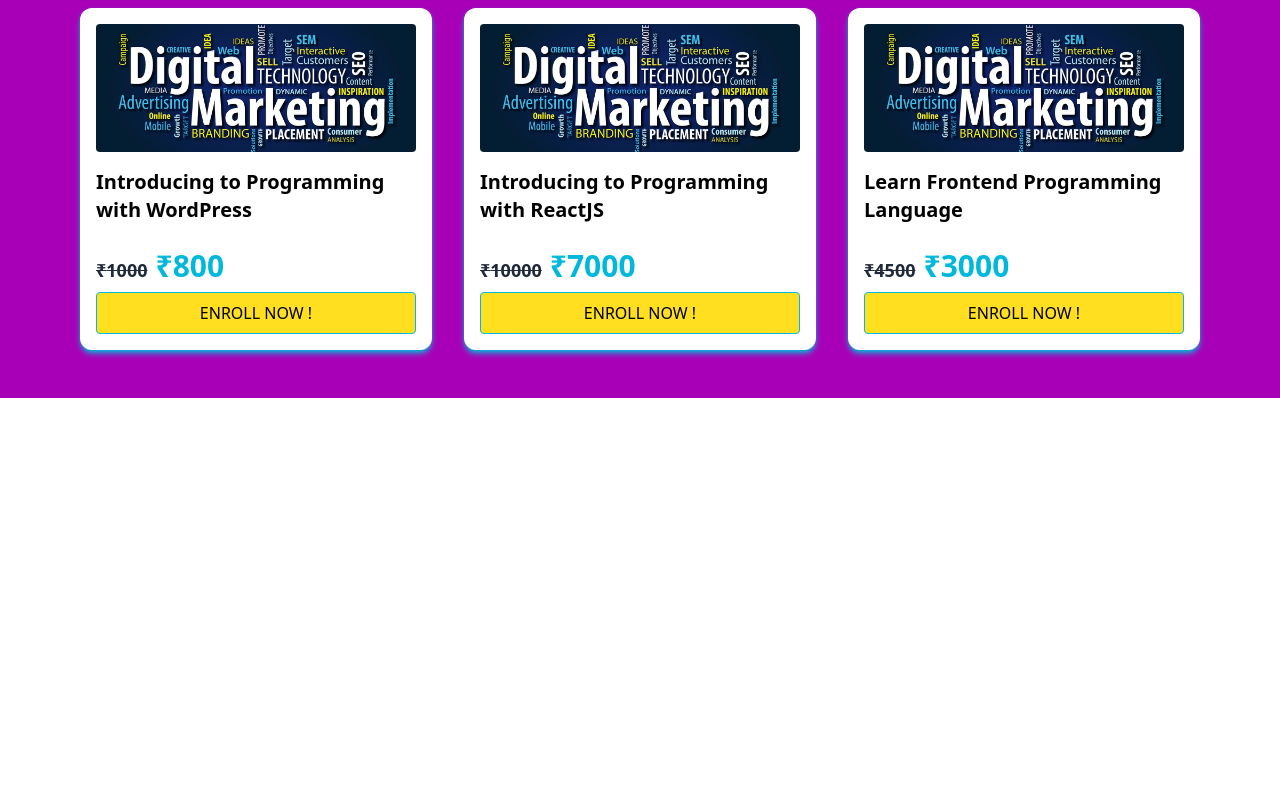
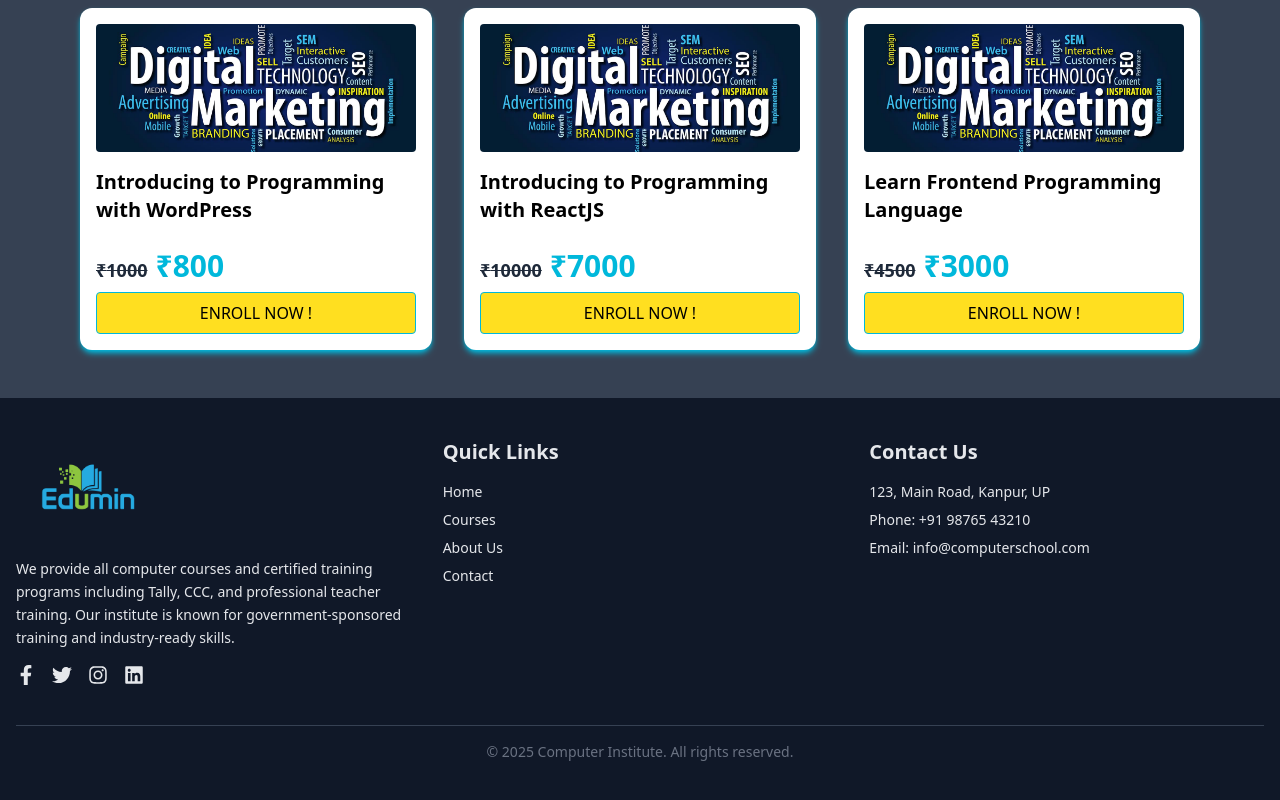
Before and after one commit to Parth4git/edmin, a React (Vite) app: page / in a window 1280 px wide. Shown: the part 2596-3396 px from the top of the page. Before the commit the page ends 2994 px from the top, so only its background shows below. Built offline with nearby package versions, Linux system fonts and the light colour scheme.

Commit message:
new section is added

```diff
--- a/src/App.jsx
+++ b/src/App.jsx
@@ -4,6 +4,7 @@ import Header from "./Component/Header";
 import Hero from "./Component/Hero";
 import Info from "./Component/Info";
 import Courses from "./Component/Courses";
+import Footer from "./Component/Footer";
 
 function App() {
   return (
@@ -14,6 +15,7 @@ function App() {
       <AboutUs />
       <ChooseUs />
       <Courses />
+      <Footer />
     </>
   );
 }
--- a/src/Component/Courses.jsx
+++ b/src/Component/Courses.jsx
@@ -4,7 +4,7 @@ import { coursesCard } from "../assets/dummydata";
 const Course = () => {
   return (
     <>
-      <section className="py-12 bg-fuchsia-700 px-4 md:px-12 lg:px-16">
+      <section className="py-12 bg-gray-700 px-4 md:px-12 lg:px-16">
         <h1 className="text-5xl font-bold text-gray-50 text-center mb-8">
           Explore Courses
         </h1>
--- a/src/Component/Footer.jsx
+++ b/src/Component/Footer.jsx
@@ -0,0 +1,85 @@
+import React from "react";
+import {
+  FaFacebookF,
+  FaTwitter,
+  FaInstagram,
+  FaLinkedin,
+} from "react-icons/fa";
+
+const Footer = () => {
+  return (
+    <footer className="bg-gray-900 text-gray-200 py-10 px-4">
+      <div className="max-w-7xl mx-auto grid grid-cols-1 sm:grid-cols-2 lg:grid-cols-3 gap-8">
+        {/* About Section */}
+        <div className="space-y-4">
+          <img
+            src="/edumin_logo.png"
+            alt="Edumin Logo"
+            className="w-36 top-0"
+          />
+          <p className="text-sm leading-relaxed">
+            We provide all computer courses and certified training programs
+            including Tally, CCC, and professional teacher training. Our
+            institute is known for government-sponsored training and
+            industry-ready skills.
+          </p>
+          <div className="flex gap-4 text-xl mt-2">
+            <a href="#" className="hover:text-cyan-500 transition">
+              <FaFacebookF />
+            </a>
+            <a href="#" className="hover:text-cyan-500 transition">
+              <FaTwitter />
+            </a>
+            <a href="#" className="hover:text-cyan-500 transition">
+              <FaInstagram />
+            </a>
+            <a href="#" className="hover:text-cyan-500 transition">
+              <FaLinkedin />
+            </a>
+          </div>
+        </div>
+
+        {/* Quick Links */}
+        <div>
+          <h3 className="text-xl font-semibold mb-4">Quick Links</h3>
+          <ul className="space-y-2 text-sm">
+            <li>
+              <a href="#" className="hover:text-cyan-500 transition">
+                Home
+              </a>
+            </li>
+            <li>
+              <a href="#" className="hover:text-cyan-500 transition">
+                Courses
+              </a>
+            </li>
+            <li>
+              <a href="#" className="hover:text-cyan-500 transition">
+                About Us
+              </a>
+            </li>
+            <li>
+              <a href="#" className="hover:text-cyan-500 transition">
+                Contact
+              </a>
+            </li>
+          </ul>
+        </div>
+
+        {/* Contact Info */}
+        <div>
+          <h3 className="text-xl font-semibold mb-4">Contact Us</h3>
+          <p className="text-sm mb-2">123, Main Road, Kanpur, UP</p>
+          <p className="text-sm mb-2">Phone: +91 98765 43210</p>
+          <p className="text-sm">Email: info@computerschool.com</p>
+        </div>
+      </div>
+
+      <div className="mt-10 border-t border-gray-700 pt-4 text-center text-sm text-gray-500">
+        © {new Date().getFullYear()} Computer Institute. All rights reserved.
+      </div>
+    </footer>
+  );
+};
+
+export default Footer;
```
